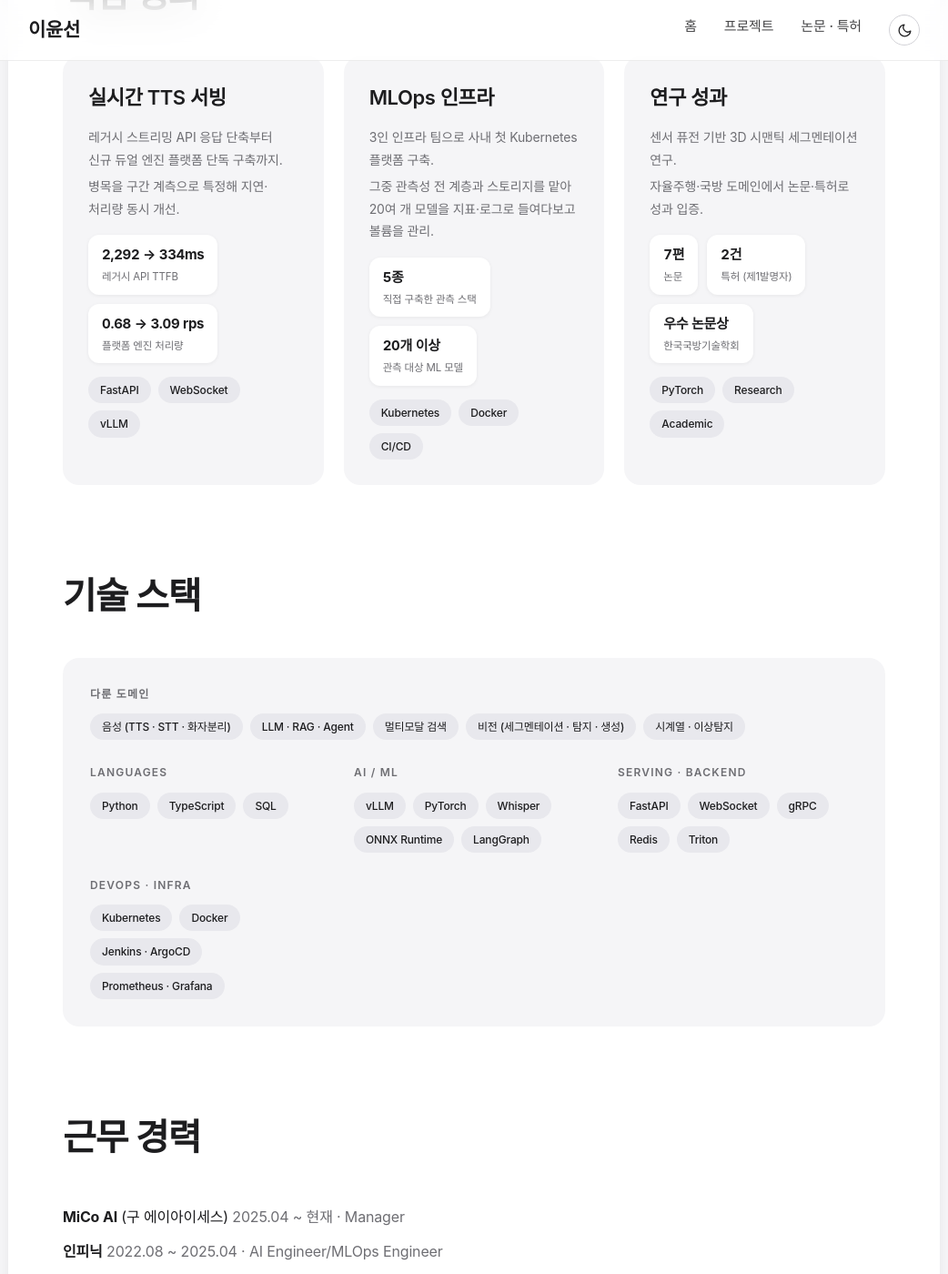
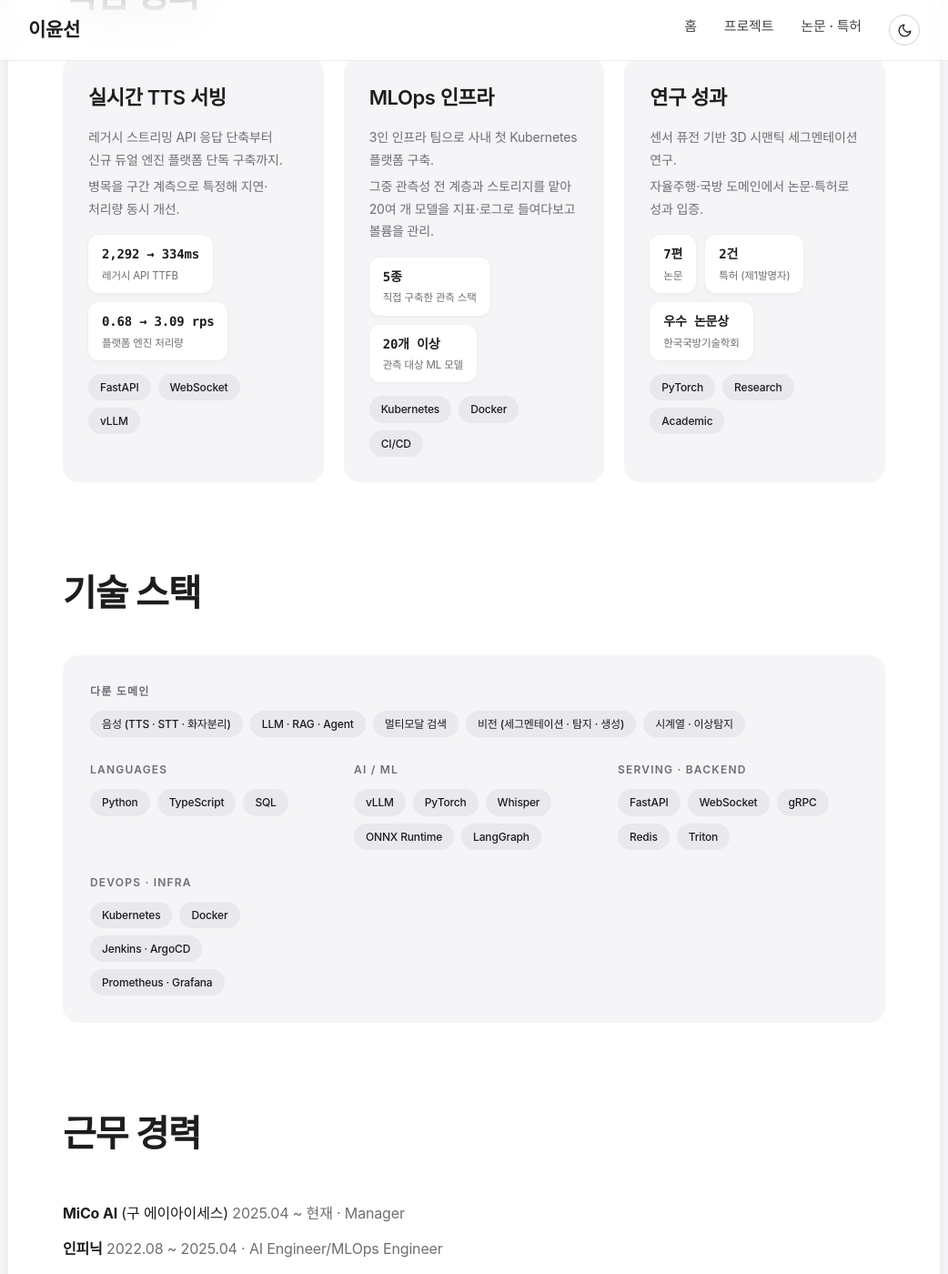
Before and after one commit to ckc5800/ckc5800.github.io, a Jekyll site: the page built from index.html, in a window 1280 px wide and 1400 px high, scrolled down 799 px. Shown: the whole window at 91% size, without its empty margins (119-1161 px from the left). Built offline with Jekyll 4.4.1, drawn with Linux system fonts in a browser that asks for light colours; some web fonts are replaced.

Commit message:
지표 값을 고정폭 서체로
디자인 비교 결과 구조 변경(테두리·모서리·그림자·색)은 채택하지 않고,
측정값 서체만 반영. 기존 디자인 위에 얹히는 변경이라 충돌 없음.

- .metric-value 를 ui-monospace 스택으로, 15 → 14px (고정폭이 더 넓어 보정)
- tabular-nums 는 유지 — 자릿수 세로 정렬
- 라벨·태그·본문은 그대로 Pretendard

검증: 지표 31개 전부 한 줄 유지, 420px 폭에서도 줄바꿈·가로 넘침 0건

```diff
--- a/assets/style.css
+++ b/assets/style.css
@@ -501,11 +501,14 @@
     box-shadow: 0 1px 4px rgba(0, 0, 0, 0.06);
 }
 
+/* 측정값은 고정폭으로 — 자릿수가 세로로 맞고, 본문과 구분돼 수치가 먼저 읽힌다 */
 .metric-value {
     display: block;
-    font-size: 15px;
+    font-family: ui-monospace, SFMono-Regular, "SF Mono", Menlo, Consolas,
+        "Liberation Mono", monospace;
+    font-size: 14px;
     font-weight: 700;
-    letter-spacing: -0.3px;
+    letter-spacing: -0.2px;
     font-variant-numeric: tabular-nums;
 }
 
```
